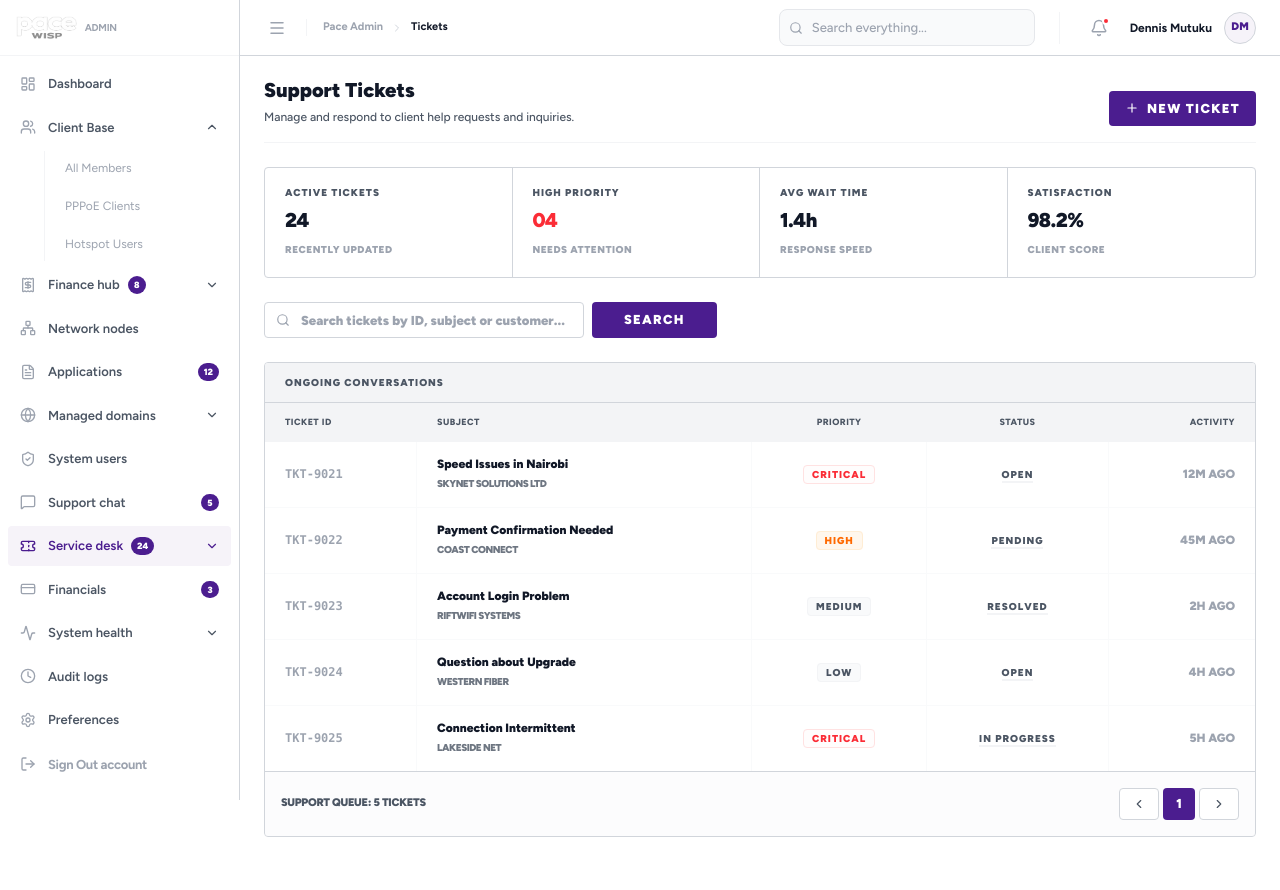
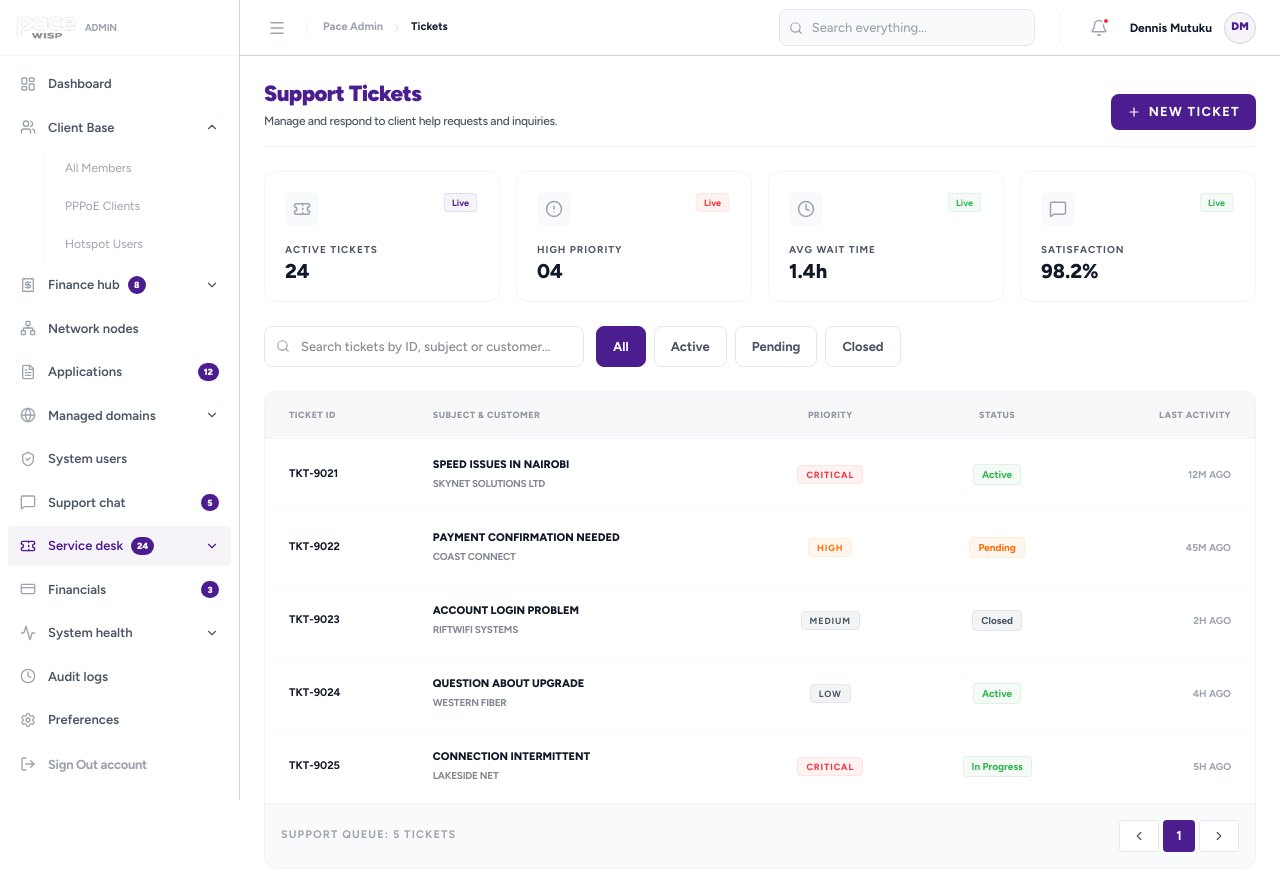
Before and after one commit to dennismutuku2005/pacewebsite, a Next.js app in the folder paceadmin/: page /dashboard/tickets in a window 1280 px wide. Shown: the top 890 px of the page. Before the commit the page ends 861 px from the top, so only its background shows below. Built offline with nearby package versions, Linux system fonts and the light colour scheme.

Commit message:
Auto-update: page.js

```diff
--- a/paceadmin/src/app/dashboard/tickets/page.js
+++ b/paceadmin/src/app/dashboard/tickets/page.js
@@ -1,11 +1,15 @@
 "use client"
 
 import React, { useState, useEffect } from 'react'
-import { motion } from 'framer-motion'
-import { Ticket, Search, Filter, Plus, Clock, MessageSquare, AlertCircle, ChevronLeft, ChevronRight } from 'lucide-react'
+import { Ticket, Search, Plus, Clock, MessageSquare, AlertCircle, ChevronLeft, ChevronRight } from 'lucide-react'
 import { cn } from '@/lib/utils'
+import { useSearchParams } from 'next/navigation'
+import { Badge } from '@/components/Badge'
 
 export default function SupportDeskPage() {
+    const searchParams = useSearchParams()
+    const statusFilter = searchParams.get('status')
+
     const [isLoading, setIsLoading] = useState(true)
 
     useEffect(() => {
@@ -13,19 +17,36 @@ export default function SupportDeskPage() {
         return () => clearTimeout(timer)
     }, [])
 
-    const tickets = [
-        { id: 'TKT-9021', subject: 'Speed Issues in Nairobi', customer: 'SkyNet Solutions Ltd', priority: 'Critical', status: 'Open', age: '12m ago' },
+    const initialTickets = [
+        { id: 'TKT-9021', subject: 'Speed Issues in Nairobi', customer: 'SkyNet Solutions Ltd', priority: 'Critical', status: 'Active', age: '12m ago' },
         { id: 'TKT-9022', subject: 'Payment Confirmation Needed', customer: 'Coast Connect', priority: 'High', status: 'Pending', age: '45m ago' },
-        { id: 'TKT-9023', subject: 'Account Login Problem', customer: 'RiftWiFi systems', priority: 'Medium', status: 'Resolved', age: '2h ago' },
-        { id: 'TKT-9024', subject: 'Question about Upgrade', customer: 'Western Fiber', priority: 'Low', status: 'Open', age: '4h ago' },
+        { id: 'TKT-9023', subject: 'Account Login Problem', customer: 'RiftWiFi systems', priority: 'Medium', status: 'Closed', age: '2h ago' },
+        { id: 'TKT-9024', subject: 'Question about Upgrade', customer: 'Western Fiber', priority: 'Low', status: 'Active', age: '4h ago' },
         { id: 'TKT-9025', subject: 'Connection Intermittent', customer: 'LakeSide net', priority: 'Critical', status: 'In Progress', age: '5h ago' },
     ]
+
+    const filteredTickets = statusFilter
+        ? initialTickets.filter(t => t.status.toLowerCase() === statusFilter.toLowerCase())
+        : initialTickets
+
+    const getPriorityVariant = (priority) => {
+        if (priority === 'Critical') return 'error'
+        if (priority === 'High') return 'warning'
+        return 'default'
+    }
+
+    const getStatusVariant = (status) => {
+        if (status === 'Active' || status === 'In Progress') return 'success'
+        if (status === 'Pending') return 'warning'
+        if (status === 'Closed') return 'default'
+        return 'info'
+    }
 
     const TableSkeleton = () => (
         <div className="animate-pulse">
             {[...Array(5)].map((_, i) => (
                 <div key={i} className="flex border-b border-gray-50 h-[64px]">
-                    <div className="w-[10%] bg-gray-50 h-3 my-auto mx-5 rounded"></div>
+                    <div className="w-[15%] bg-gray-50 h-3 my-auto mx-5 rounded"></div>
                     <div className="flex-1 bg-gray-50 h-3 my-auto mx-5 rounded"></div>
                     <div className="w-[15%] bg-gray-50 h-3 my-auto mx-5 rounded"></div>
                     <div className="w-[15%] bg-gray-50 h-3 my-auto mx-5 rounded"></div>
@@ -41,85 +62,95 @@ export default function SupportDeskPage() {
             {/* Header */}
             <div className="flex flex-col sm:flex-row sm:items-end justify-between gap-4 border-b border-gray-100 pb-4">
                 <div>
-                    <h1 className="text-[20px] font-black text-admin-value leading-none">Support Tickets</h1>
-                    <p className="text-[12px] text-admin-label mt-2 font-medium">Manage and respond to client help requests and inquiries.</p>
+                    <h1 className="text-[22px] font-black text-admin-value leading-tight tracking-tight text-pace-purple">Support Tickets</h1>
+                    <p className="text-[12px] text-admin-label mt-1 font-medium tracking-tight">Manage and respond to client help requests and inquiries.</p>
                 </div>
-                <button className="flex items-center justify-center gap-2 px-4 py-2 bg-pace-purple text-white rounded text-[11px] font-black hover:bg-[#3d1a75] transition-all uppercase tracking-widest shadow-none">
+                <button className="flex items-center justify-center gap-2 px-4 py-2 bg-pace-purple text-white rounded-lg text-[11px] font-bold hover:bg-[#3d1a75] transition-all uppercase tracking-widest shadow-md">
                     <Plus size={14} />
                     New Ticket
                 </button>
             </div>
 
             {/* Quick Metrics */}
-            <div className="grid grid-cols-2 lg:grid-cols-4 border border-pace-border rounded overflow-hidden bg-white shadow-none divide-x divide-pace-border">
+            <div className="grid grid-cols-2 lg:grid-cols-4 gap-4">
                 {[
-                    { label: 'Active Tickets', val: '24', note: 'Recently Updated' },
-                    { label: 'High Priority', val: '04', note: 'Needs Attention', color: 'text-red-500' },
-                    { label: 'Avg Wait Time', val: '1.4h', note: 'Response Speed' },
-                    { label: 'Satisfaction', val: '98.2%', note: 'Client Score' },
+                    { label: 'Active Tickets', val: '24', note: 'Recently Updated', icon: Ticket, color: 'info' },
+                    { label: 'High Priority', val: '04', note: 'Needs Attention', icon: AlertCircle, color: 'error' },
+                    { label: 'Avg Wait Time', val: '1.4h', note: 'Response Speed', icon: Clock, color: 'success' },
+                    { label: 'Satisfaction', val: '98.2%', note: 'Client Score', icon: MessageSquare, color: 'success' },
                 ].map((s, i) => (
-                    <div key={i} className="p-5">
-                        <p className="text-[10px] font-black text-admin-label uppercase tracking-widest leading-none mb-3">{s.label}</p>
-                        {isLoading ? <div className="h-6 w-16 bg-gray-50 animate-pulse rounded"></div> : (
-                            <h4 className={cn("text-[20px] font-black leading-none tracking-tight", s.color || "text-admin-value")}>{s.val}</h4>
-                        )}
-                        <p className="text-[10px] font-black text-admin-dim mt-3 uppercase tracking-wider">{s.note}</p>
+                    <div key={i} className="bg-white border border-gray-100 rounded-xl p-5 shadow-sm hover:border-pace-purple/20 transition-all group">
+                        <div className="flex justify-between items-start mb-4">
+                            <div className="p-2 bg-gray-50 rounded-lg text-admin-dim group-hover:text-pace-purple group-hover:bg-pace-purple/5 transition-all">
+                                <s.icon size={18} />
+                            </div>
+                            <Badge variant={s.color} className="scale-90">Live</Badge>
+                        </div>
+                        <p className="text-[10px] font-bold text-admin-label mb-1 uppercase tracking-widest">{s.label}</p>
+                        <h4 className="text-[20px] font-extrabold text-admin-value leading-none">{s.val}</h4>
                     </div>
                 ))}
             </div>
 
             {/* Ticket Search Hub */}
-            <div className="flex flex-col md:flex-row items-center gap-2 h-9">
-                <div className="relative w-full md:w-80 h-full">
+            <div className="flex flex-col md:flex-row items-center gap-3">
+                <div className="relative w-full md:w-80">
                     <Search className="absolute left-3 top-1/2 -translate-y-1/2 text-admin-dim" size={14} />
                     <input
                         type="text"
                         placeholder="Search tickets by ID, subject or customer..."
-                        className="w-full h-full pl-9 pr-3 rounded border border-pace-border bg-white focus:ring-1 focus:ring-pace-purple/10 focus:border-pace-purple outline-none text-[12px] font-black text-admin-value placeholder:text-admin-dim h-full"
+                        className="w-full pl-9 pr-3 py-2.5 rounded-lg border border-gray-200 bg-white focus:ring-1 focus:ring-pace-purple/10 focus:border-pace-purple outline-none text-[12px] font-medium text-admin-value shadow-sm"
                     />
                 </div>
-                <button className="px-8 h-full bg-pace-purple text-white rounded text-[11px] font-black hover:bg-[#3d1a75] transition-all uppercase tracking-widest">Search</button>
+                <div className="flex gap-2">
+                    {['All', 'Active', 'Pending', 'Closed'].map((tab) => {
+                        const isSelected = (!statusFilter && tab === 'All') || (statusFilter?.toLowerCase() === tab.toLowerCase());
+                        return (
+                            <button
+                                key={tab}
+                                className={cn(
+                                    "px-4 py-2.5 rounded-lg text-[11px] font-bold transition-all border",
+                                    isSelected ? "bg-pace-purple text-white border-pace-purple shadow-md" : "bg-white text-admin-label border-gray-200 hover:border-pace-purple"
+                                )}
+                            >
+                                {tab}
+                            </button>
+                        )
+                    })}
+                </div>
             </div>
 
             {/* Ticket List */}
-            <div className="border border-pace-border rounded bg-white overflow-hidden shadow-none">
-                <div className="px-5 py-3 border-b border-pace-border bg-pace-bg-subtle flex justify-between items-center">
-                    <h4 className="text-[10px] font-black text-admin-label uppercase tracking-widest">Ongoing Conversations</h4>
-                </div>
+            <div className="border border-gray-100 rounded-xl overflow-hidden bg-white shadow-sm">
                 <div className="overflow-x-auto min-h-[300px]">
-                    <table className="w-full text-left text-[12px] whitespace-nowrap">
+                    <table className="w-full text-left text-[12px] whitespace-nowrap border-collapse">
                         <thead>
-                            <tr className="bg-white border-b border-gray-100 font-bold text-admin-label uppercase tracking-widest text-[9px]">
-                                <th className="px-5 py-3 border-r border-gray-100">Ticket ID</th>
-                                <th className="px-5 py-3 border-r border-gray-100">Subject</th>
-                                <th className="px-5 py-3 border-r border-gray-100 text-center uppercase">Priority</th>
-                                <th className="px-5 py-3 border-r border-gray-100 text-center uppercase">Status</th>
-                                <th className="px-5 py-3 text-right">Activity</th>
+                            <tr className="bg-gray-50 border-b border-gray-100 font-bold text-admin-label uppercase tracking-widest text-[9px] opacity-60">
+                                <th className="px-6 py-4">Ticket ID</th>
+                                <th className="px-6 py-4">Subject & Customer</th>
+                                <th className="px-6 py-4 text-center">Priority</th>
+                                <th className="px-6 py-4 text-center">Status</th>
+                                <th className="px-6 py-4 text-right">Last Activity</th>
                             </tr>
                         </thead>
                         <tbody className="divide-y divide-gray-50">
                             {isLoading ? (
                                 <tr><td colSpan="5"><TableSkeleton /></td></tr>
                             ) : (
-                                tickets.map((t) => (
-                                    <tr key={t.id} className="hover:bg-gray-50 transition-all group cursor-pointer">
-                                        <td className="px-5 py-4 border-r border-gray-50 font-mono text-admin-dim group-hover:text-admin-value transition-colors font-black uppercase">{t.id}</td>
-                                        <td className="px-5 py-4 border-r border-gray-50">
-                                            <p className="font-black text-admin-value leading-none">{t.subject}</p>
-                                            <p className="text-[10px] text-admin-label font-black uppercase tracking-tighter mt-1.5 opacity-80">{t.customer}</p>
+                                filteredTickets.map((t) => (
+                                    <tr key={t.id} className="hover:bg-gray-50/50 transition-all group cursor-pointer">
+                                        <td className="px-6 py-5 font-bold text-admin-value group-hover:text-pace-purple transition-colors uppercase text-[11px]">{t.id}</td>
+                                        <td className="px-6 py-5">
+                                            <p className="font-extrabold text-admin-value leading-none uppercase text-[11px] mb-1.5">{t.subject}</p>
+                                            <p className="text-[10px] text-admin-label font-bold uppercase tracking-tight opacity-70">{t.customer}</p>
                                         </td>
-                                        <td className="px-5 py-4 border-r border-gray-50 text-center">
-                                            <span className={cn(
-                                                "font-black uppercase text-[10px] tracking-widest px-2 py-0.5 rounded-sm border",
-                                                t.priority === 'Critical' ? "text-red-500 bg-red-50/20 border-red-100" :
-                                                    t.priority === 'High' ? "text-orange-500 bg-orange-50 border-orange-100" :
-                                                        "text-admin-label bg-gray-50 border-gray-100"
-                                            )}>{t.priority}</span>
+                                        <td className="px-6 py-5 text-center">
+                                            <Badge variant={getPriorityVariant(t.priority)} className="uppercase tracking-widest text-[9px]">{t.priority}</Badge>
                                         </td>
-                                        <td className="px-5 py-4 border-r border-gray-50 text-center">
-                                            <span className="font-black uppercase text-[10px] tracking-widest border-b-2 border-gray-100 text-admin-label">{t.status}</span>
+                                        <td className="px-6 py-5 text-center">
+                                            <Badge variant={getStatusVariant(t.status)}>{t.status}</Badge>
                                         </td>
-                                        <td className="px-5 py-4 text-right font-black text-admin-dim group-hover:text-admin-value transition-colors uppercase">
+                                        <td className="px-6 py-5 text-right font-bold text-admin-dim group-hover:text-admin-value transition-colors uppercase text-[10px]">
                                             {t.age}
                                         </td>
                                     </tr>
@@ -129,17 +160,17 @@ export default function SupportDeskPage() {
                     </table>
                 </div>
 
-                {/* Pagination */}
-                <div className="p-4 bg-gray-50/50 border-t border-pace-border flex items-center justify-between">
-                    <p className="text-[11px] text-admin-label font-black uppercase tracking-tight">Support Queue: {tickets.length} tickets</p>
+                {/* Pagination Placeholder */}
+                <div className="p-4 bg-gray-50 border-t border-gray-100 flex items-center justify-between">
+                    <p className="text-[11px] text-admin-label font-bold uppercase tracking-widest opacity-50">Support Queue: {filteredTickets.length} tickets</p>
                     <div className="flex items-center gap-1 h-8">
-                        <button className="px-3 h-full border border-pace-border rounded text-[10px] uppercase text-admin-label hover:text-admin-value bg-white font-black hover:border-pace-purple transition-all">
+                        <button className="px-3 h-full border border-gray-200 rounded text-[10px] uppercase text-admin-label hover:text-admin-value bg-white font-bold hover:border-pace-purple transition-all">
                             <ChevronLeft size={14} />
                         </button>
-                        <div className="flex gap-1 h-full font-black">
-                            <button className="w-8 h-full rounded bg-pace-purple text-white text-[10px]">1</button>
+                        <div className="flex gap-1 h-full">
+                            <button className="w-8 h-full rounded bg-pace-purple text-white text-[10px] font-bold">1</button>
                         </div>
-                        <button className="px-3 h-full border border-pace-border rounded text-[10px] uppercase text-admin-label hover:text-admin-value bg-white font-black hover:border-pace-purple transition-all">
+                        <button className="px-3 h-full border border-gray-200 rounded text-[10px] uppercase text-admin-label hover:text-admin-value bg-white font-bold hover:border-pace-purple transition-all">
                             <ChevronRight size={14} />
                         </button>
                     </div>
```
